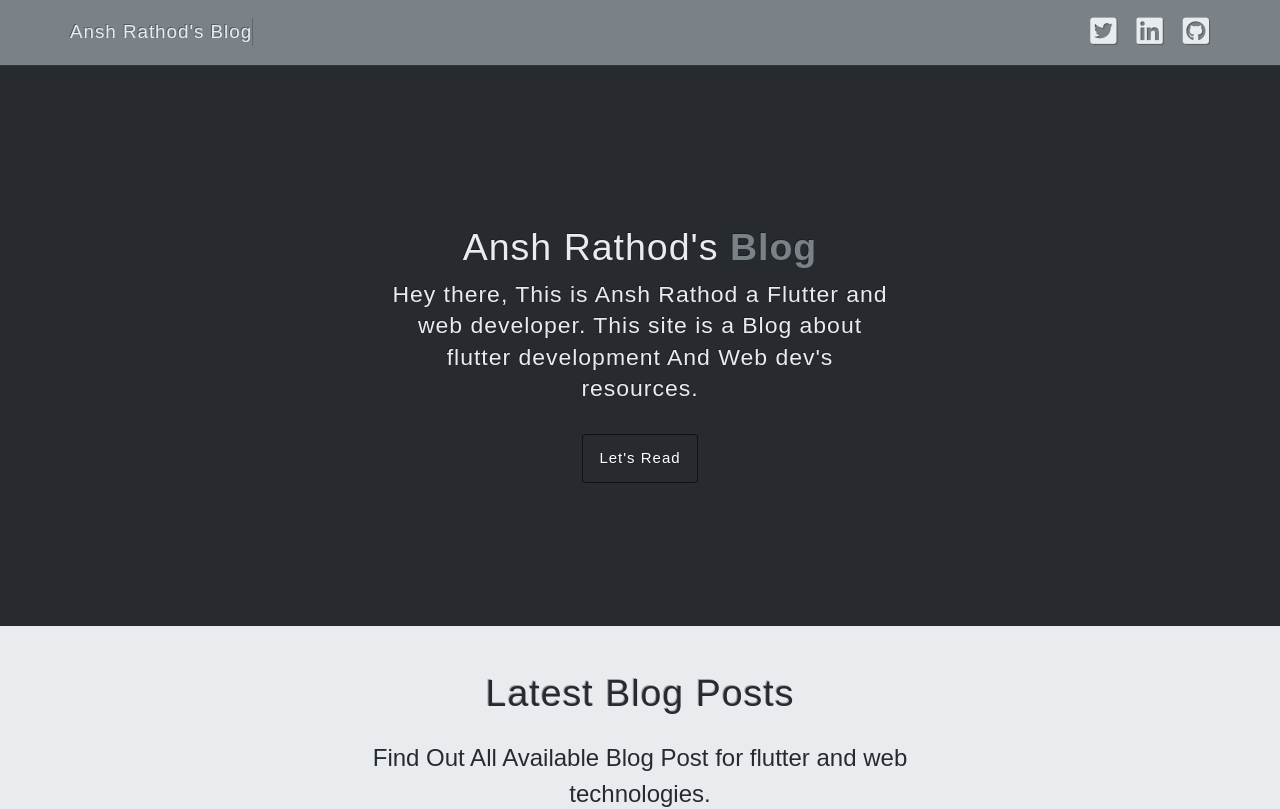
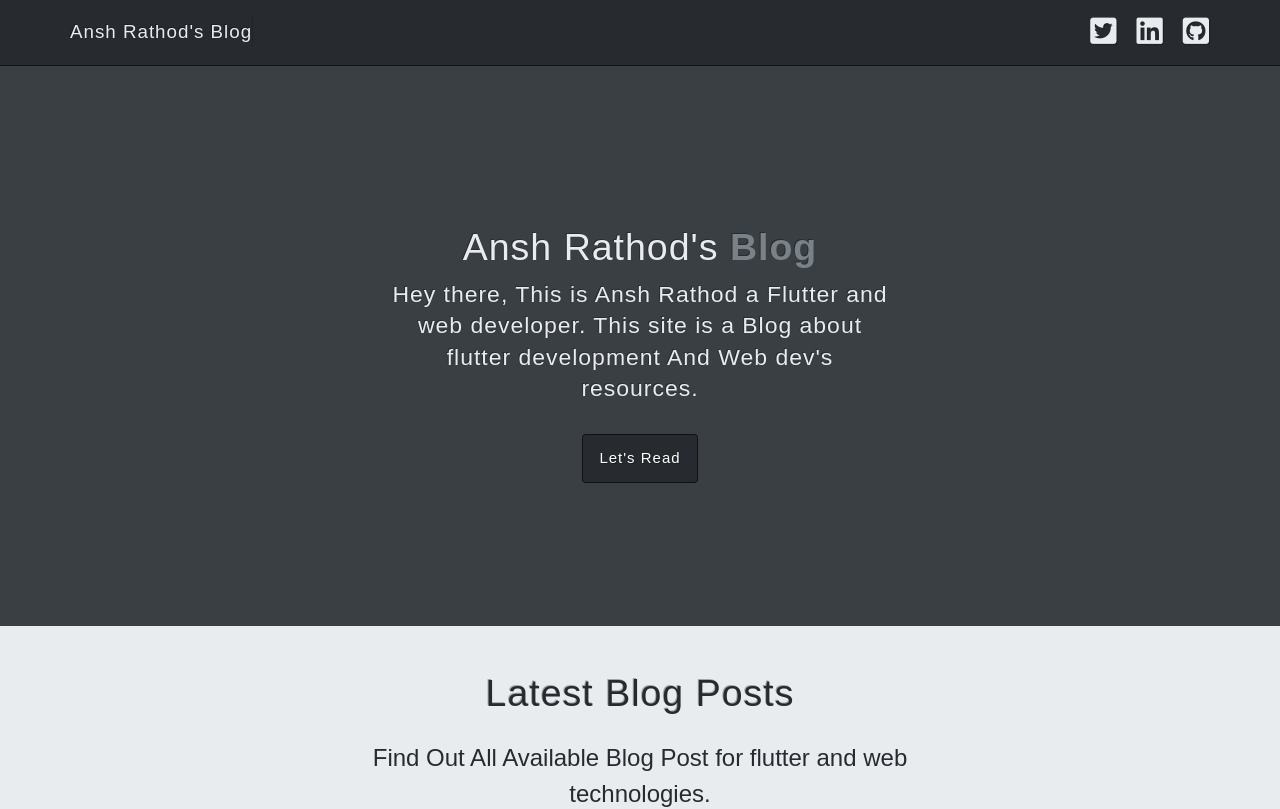
Before and after one commit to Ansh-Rathod/nextjs-blog-site, a Next.js app: page / in a window 1280 px wide. Shown: the top 809 px of the page. Built offline with nearby package versions, Linux system fonts and the light colour scheme; a web font is replaced by a local one.

Commit message:
changed style

```diff
--- a/pages/index.js
+++ b/pages/index.js
@@ -95,7 +95,7 @@ And Web dev's resources."
 				<title>Ansh Rathod's Blog</title>
 			</Head>
 
-			<nav className="navbar navbar-inverse navbar-fixed-top bg-secondary">
+			<nav className="navbar navbar-inverse navbar-fixed-top bg-dark">
 				<div className="container">
 					<h5 className="navbar-brand p-0 m-0 text-light">
 						Ansh Rathod's Blog
@@ -128,7 +128,7 @@ And Web dev's resources."
 					</div>
 				</div>
 			</nav>
-			<div className="main bg-dark">
+			<div className="main bg-primary">
 				<div className="landing">
 					<div
 						style={{ minHeight: '70vh' }}
```
